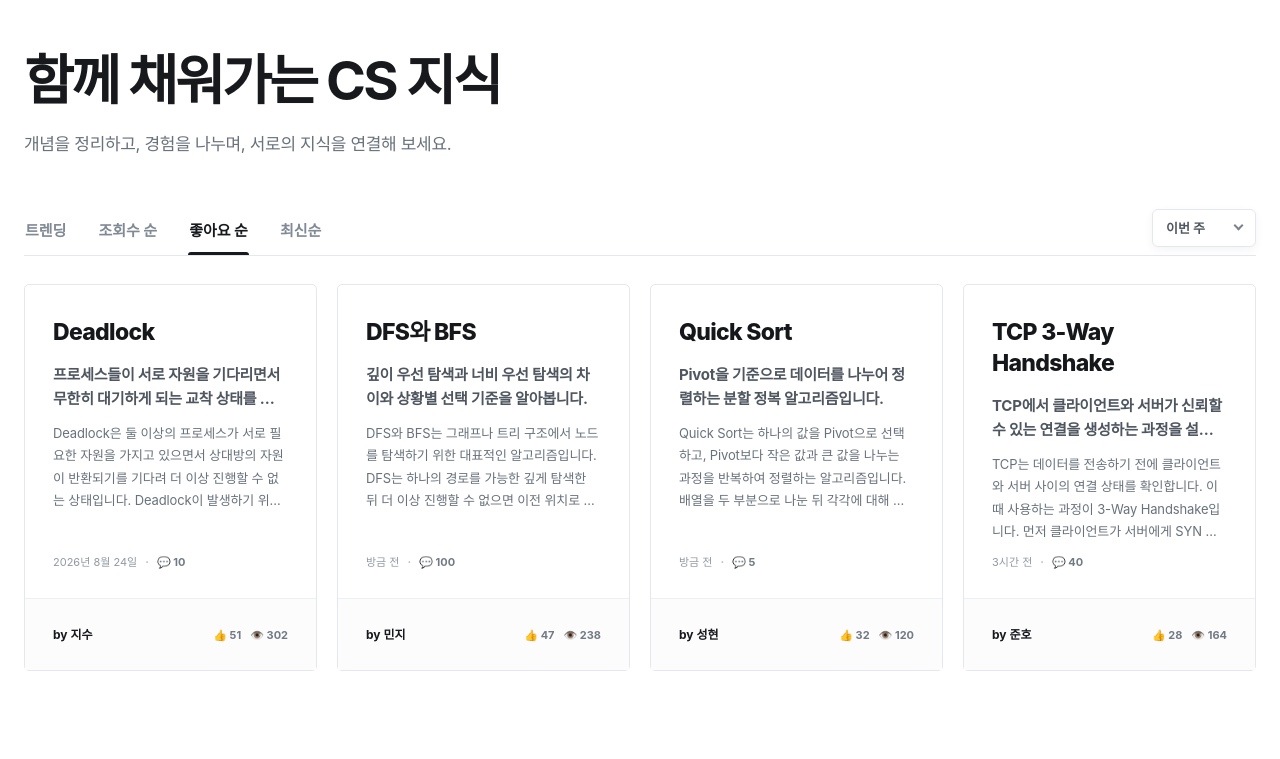
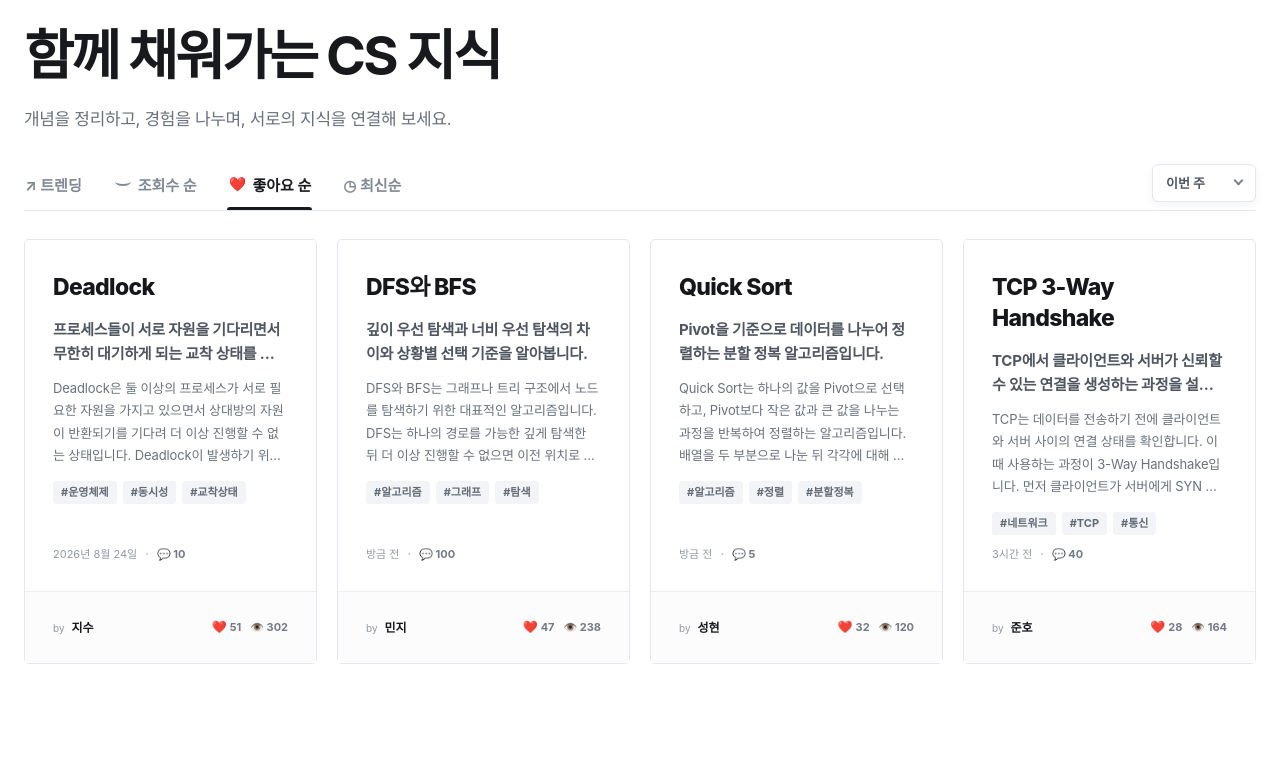
Before and after one commit to sungtaeng488/Krafton-Wiki, a Flask app: page /likes in a window 1280 px wide. Shown: the part 72-831 px from the top of the page. After the commit the page ends 736 px from the top, so only its background shows below. Run offline with Flask 3, Linux system fonts and the light colour scheme.

Commit message:
feat: polish main page interactions

```diff
--- a/static/css/main.css
+++ b/static/css/main.css
@@ -143,12 +143,12 @@ button {
 }
 
 .page-shell {
-    padding: 50px 0 88px;
+    padding: 25px 0 88px;
 }
 
 .intro {
     max-width: 720px;
-    margin-bottom: 50px;
+    margin-bottom: 30px;
 }
 
 .intro h1 {
@@ -219,6 +219,9 @@ button {
 .sort-tab {
     position: relative;
     flex: 0 0 auto;
+    display: inline-flex;
+    align-items: center;
+    gap: 6px;
     padding: 0 1px 15px;
     border: 0;
     background: transparent;
@@ -233,6 +236,99 @@ button {
 .sort-tab:hover,
 .sort-tab.is-active {
     color: var(--text);
+}
+
+.view-icon {
+    position: relative;
+    width: 18px;
+    height: 18px;
+    flex: 0 0 18px;
+}
+
+.eye-state {
+    position: absolute;
+    color: currentColor;
+    transition: opacity 150ms ease, transform 150ms ease;
+}
+
+.eye-closed {
+    top: 2px;
+    left: 1px;
+    width: 16px;
+    height: 9px;
+    border-bottom: 2px solid currentColor;
+    border-radius: 0 0 50% 50%;
+    opacity: 1;
+    transform: scale(1);
+}
+
+.eye-open {
+    inset: 0;
+    display: flex;
+    align-items: center;
+    justify-content: center;
+    font-size: 15px;
+    line-height: 1;
+    opacity: 0;
+    transform: scale(0.82);
+}
+
+.sort-tab.is-active .eye-closed {
+    opacity: 0;
+    transform: scale(0.82);
+}
+
+.sort-tab.is-active .eye-open {
+    opacity: 1;
+    transform: scale(1);
+}
+
+.like-icon,
+.card-like-icon {
+    position: relative;
+    display: inline-flex;
+    align-items: center;
+    justify-content: center;
+}
+
+.like-icon {
+    width: 18px;
+    height: 18px;
+    flex: 0 0 18px;
+}
+
+.like-state {
+    position: absolute;
+    inset: 0;
+    display: flex;
+    align-items: center;
+    justify-content: center;
+    line-height: 1;
+    transition: opacity 150ms ease, transform 150ms ease;
+}
+
+.like-outline {
+    font-size: 20px;
+    opacity: 1;
+    transform: scale(1);
+}
+
+.like-filled {
+    font-size: 14px;
+    opacity: 0;
+    transform: scale(0.78);
+}
+
+.sort-tab.is-active .like-outline,
+.content-grid.is-likes-sort .card-like-icon .like-outline {
+    opacity: 0;
+    transform: scale(0.78);
+}
+
+.sort-tab.is-active .like-filled,
+.content-grid.is-likes-sort .card-like-icon .like-filled {
+    opacity: 1;
+    transform: scale(1);
 }
 
 .period-filter {
@@ -394,6 +490,24 @@ button {
     -webkit-line-clamp: 4;
 }
 
+.card-tags {
+    display: flex;
+    flex-wrap: wrap;
+    gap: 6px;
+    margin-top: 14px;
+}
+
+.card-tag {
+    padding: 4px 8px;
+    border-radius: 4px;
+    background: #f2f4f7;
+    color: #626a75;
+    font-size: 11px;
+    font-weight: 650;
+    line-height: 1.4;
+    white-space: nowrap;
+}
+
 .card-meta {
     display: flex;
     align-items: center;
@@ -433,7 +547,11 @@ button {
     align-items: baseline;
     gap: 7px;
 }
-
+.by-text {
+    color: #9299a3;
+    font-size: 10px;
+    font-weight: 400;
+}
 .author-info strong,
 .author-info small {
     overflow: hidden;
@@ -463,6 +581,52 @@ button {
 
 .card-stats span {
     white-space: nowrap;
+}
+
+.card-like-stat {
+    display: inline-flex;
+    align-items: center;
+    gap: 3px;
+}
+
+.card-like-icon {
+    width: 15px;
+    height: 15px;
+    flex: 0 0 15px;
+}
+
+.card-like-icon .like-outline {
+    font-size: 17px;
+}
+
+.card-like-icon .like-filled {
+    font-size: 12px;
+}
+
+.empty-state {
+    min-height: 300px;
+    grid-column: 1 / -1;
+    display: flex;
+    flex-direction: column;
+    align-items: center;
+    justify-content: center;
+    padding: 48px 24px;
+    border: 1px dashed #d8dde5;
+    border-radius: 5px;
+    background: #fafbfc;
+    text-align: center;
+}
+
+.empty-state strong {
+    font-size: 17px;
+    line-height: 1.5;
+}
+
+.empty-state p {
+    margin: 8px 0 0;
+    color: var(--muted);
+    font-size: 13px;
+    line-height: 1.6;
 }
 
 button:focus-visible,
--- a/static/js/main.js
+++ b/static/js/main.js
@@ -184,6 +184,27 @@ document.addEventListener("DOMContentLoaded", () => {
         replaceMainContent(nextUrl.href);
     });
 
+    document.addEventListener("click", (event) => {
+        document.querySelectorAll(".period-filter[open]").forEach((filter) => {
+            if (!filter.contains(event.target)) {
+                filter.removeAttribute("open");
+            }
+        });
+    });
+
+    document.addEventListener("keydown", (event) => {
+        if (event.key !== "Escape") {
+            return;
+        }
+
+        const openFilter = document.querySelector(".period-filter[open]");
+
+        if (openFilter) {
+            openFilter.removeAttribute("open");
+            openFilter.querySelector("summary")?.focus();
+        }
+    });
+
     window.addEventListener("popstate", () => {
         replaceMainContent(window.location.href, false);
     });
--- a/templates/main.html
+++ b/templates/main.html
@@ -36,22 +36,34 @@
                         class="sort-tab{% if current_sort == 'trending' %} is-active{% endif %}"
                         href="{{ sort_urls['trending'] }}"
                         {% if current_sort == 'trending' %}aria-current="page"{% endif %}
-                    >트렌딩</a>
+                    >↗ 트렌딩</a>
                     <a
                         class="sort-tab{% if current_sort == 'views' %} is-active{% endif %}"
                         href="{{ sort_urls['views'] }}"
                         {% if current_sort == 'views' %}aria-current="page"{% endif %}
-                    >조회수 순</a>
+                    >
+                        <span class="view-icon" aria-hidden="true">
+                            <span class="eye-state eye-closed"></span>
+                            <span class="eye-state eye-open">👁️</span>
+                        </span>
+                        <span>조회수 순</span>
+                    </a>
                     <a
                         class="sort-tab{% if current_sort == 'likes' %} is-active{% endif %}"
                         href="{{ sort_urls['likes'] }}"
                         {% if current_sort == 'likes' %}aria-current="page"{% endif %}
-                    >좋아요 순</a>
+                    >
+                        <span class="like-icon" aria-hidden="true">
+                            <span class="like-state like-outline">♡</span>
+                            <span class="like-state like-filled">❤️</span>
+                        </span>
+                        <span>좋아요 순</span>
+                    </a>
                     <a
                         class="sort-tab{% if current_sort == 'latest' %} is-active{% endif %}"
                         href="{{ sort_urls['latest'] }}"
                         {% if current_sort == 'latest' %}aria-current="page"{% endif %}
-                    >최신순</a>
+                    > ◷ 최신순</a>
                 </nav>
                 <details class="period-filter">
                     <summary>
@@ -75,7 +87,7 @@
 
         <section
             id="content-grid"
-            class="content-grid"
+            class="content-grid{% if current_sort == 'likes' %} is-likes-sort{% endif %}"
             aria-label="CS 지식 콘텐츠 목록"
             aria-live="polite"
         >
@@ -85,6 +97,11 @@
                     <h2 class="card-title">{{ post.title }}</h2>
                     <p class="card-summary">{{ post.summary }}</p>
                     <p class="card-content-preview">{{ post.content | trim }}</p>
+                    <div class="card-tags" aria-label="게시글 태그">
+                        {% for tag in post.tags[:3] %}
+                        <span class="card-tag">#{{ tag }}</span>
+                        {% endfor %}
+                    </div>
                     <div class="card-meta">
                         <time datetime="{{ post.created_at.isoformat() }}">{{ post.relative_time }}</time>
                         <span>💬 {{ post.comments }}</span>
@@ -92,13 +109,25 @@
                 </div>
                 <div class="card-footer">
                     <div class="author-info">
-                        <strong>by {{ post.author }}</strong>
+                        <span class = "by-text">by</span>
+                        <strong>{{ post.author }}</strong>
                     </div>
                     <div class="card-stats">
-                        <span>👍 {{ post.likes }}</span>
+                        <span class="card-like-stat">
+                            <span class="card-like-icon" aria-hidden="true">
+                                <span class="like-state like-outline">♡</span>
+                                <span class="like-state like-filled">❤️</span>
+                            </span>
+                            <span>{{ post.likes }}</span>
+                        </span>
                         <span>👁️ {{ post.views }}</span>
                     </div>
                 </div>
+            </div>
+            {% else %}
+            <div class="empty-state">
+                <strong>해당 기간에 작성된 글이 없습니다.</strong>
+                <p>다른 기간을 선택하면 더 많은 CS 지식을 확인할 수 있어요.</p>
             </div>
             {% endfor %}
         </section>
```
